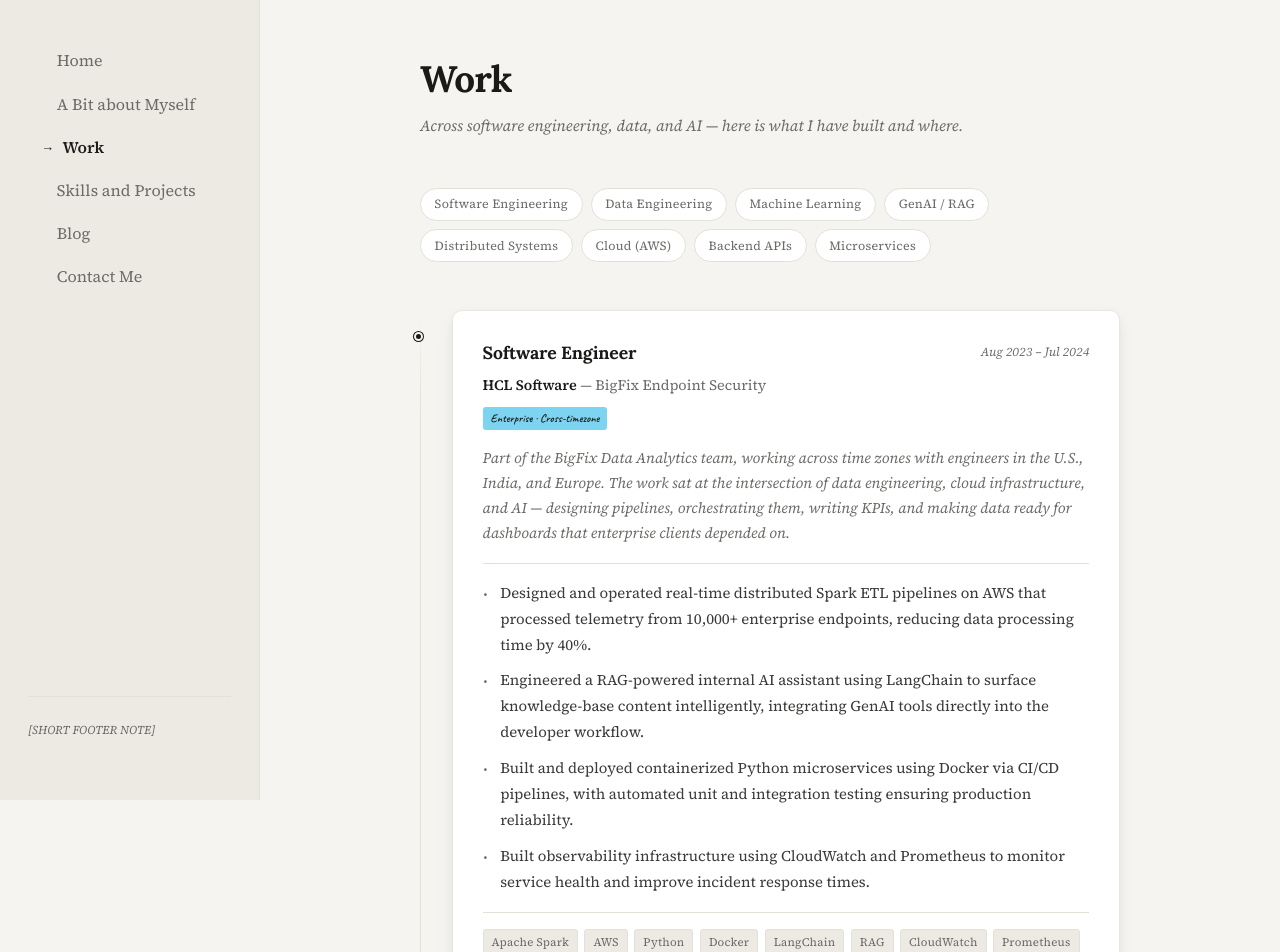
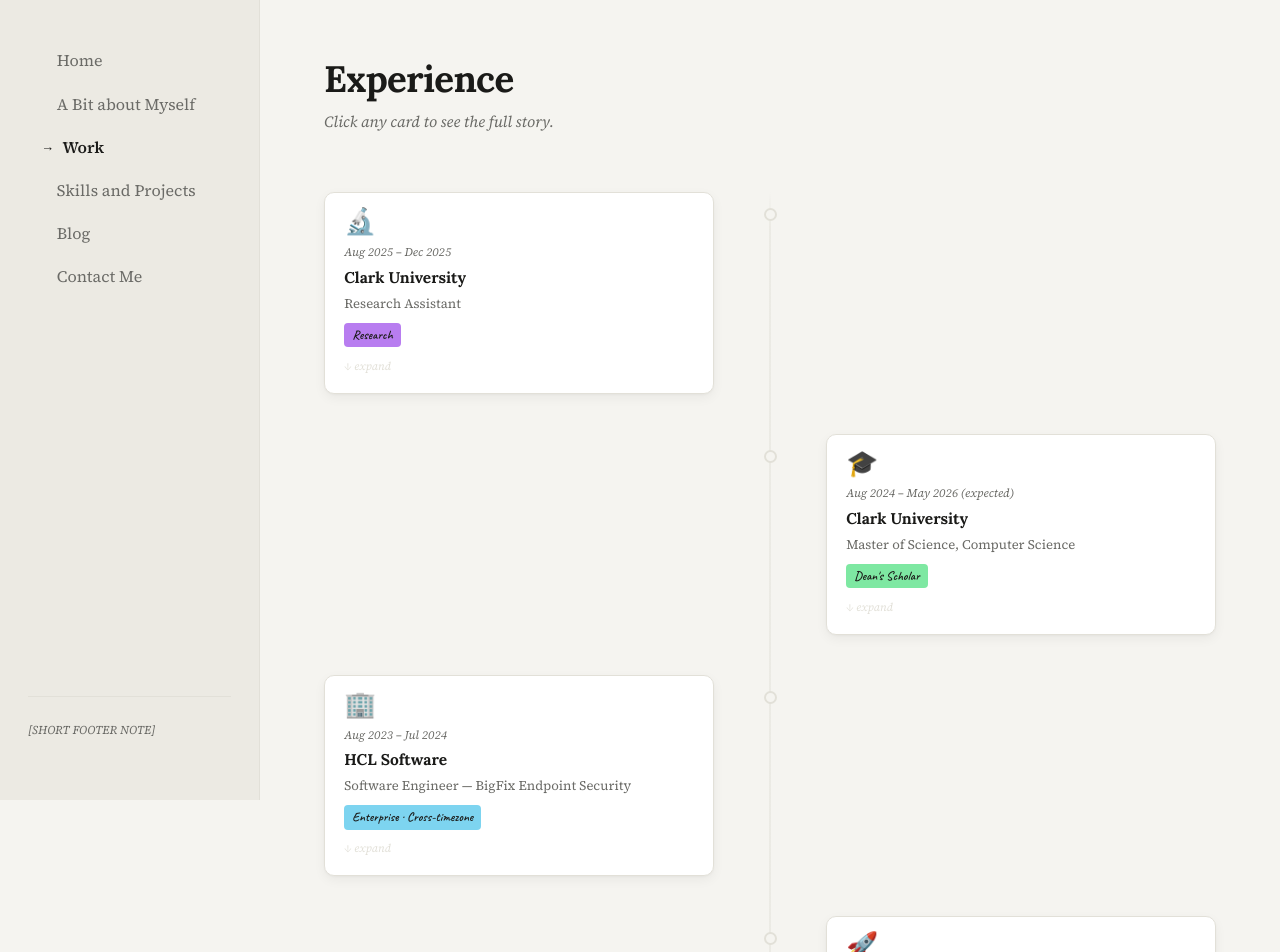
Before and after one commit to uma-1510/my-portfolio, a Next.js app: page /work in a window 1280 px wide. Shown: the top 952 px of the page. Built offline with nearby package versions, Linux system fonts and the light colour scheme.

Commit message:
added work and experience sections

```diff
--- a/app/work/page.tsx
+++ b/app/work/page.tsx
@@ -1,74 +1,193 @@
 'use client'
 
-import { useEffect, useRef } from 'react'
-import type { Metadata } from 'next'
+import { useState } from 'react'
 import styles from './work.module.css'
 
-/* ---- Animated timeline item ---- */
-function TimelineItem({
-  role, company, product, period, envLabel, envColor,
-  context, bullets, tech, delay = 0
-}: {
+interface Entry {
+  side: 'left' | 'right'
+  logo: string
+  period: string
+  company: string
   role: string
-  company: string
-  product: string
-  period: string
-  envLabel: string
-  envColor: string
+  badgeLabel: string
+  badgeColor: string
   context: string
   bullets: string[]
   tech: string[]
-  delay?: number
+}
+
+const ENTRIES: Entry[] = [
+  {
+    side: 'left',
+    logo: '🔬',
+    period: 'Aug 2025 – Dec 2025',
+    company: 'Clark University',
+    role: 'Research Assistant',
+    badgeLabel: 'Research',
+    badgeColor: 'var(--hl-lavender)',
+    context: 'Worked directly with Professor Rand Alfaris on deep fake detection research — reading papers, benchmarking models, and building the foundation for a structured literature review.',
+    bullets: [
+      'Analysed and benchmarked deep fake detection models across multiple architectures against real-world constraints including latency, accuracy, and compute cost.',
+      'Identified and organised relevant publications to build a structured literature review, mapping gaps and trends in the detection landscape.',
+      'Collaborated closely with Professor Rand Alfaris on research methodology, model evaluation, and synthesis of findings.',
+    ],
+    tech: ['Python', 'Deep Learning', 'Computer Vision', 'TensorFlow', 'Research Methods'],
+  },
+  {
+    side: 'right',
+    logo: '🎓',
+    period: 'Aug 2024 – May 2026 (expected)',
+    company: 'Clark University',
+    role: 'Master of Science, Computer Science',
+    badgeLabel: "Dean's Scholar",
+    badgeColor: 'var(--hl-mint)',
+    context: "Full-time MS programme at Clark University, where I was awarded the Dean's Scholarship for academic excellence. Balancing coursework with research and side projects throughout.",
+    bullets: [
+      "Awarded Dean's Scholar — granted for academic excellence across the programme.",
+      'Core coursework spanning distributed systems, machine learning, algorithms, and advanced software engineering.',
+      'Research assistant role alongside studies — analysed deep fake detection models with Professor Rand Alfaris.',
+    ],
+    tech: ['Distributed Systems', 'Machine Learning', 'Algorithms', 'Software Engineering'],
+  },
+  {
+    side: 'left',
+    logo: '🏢',
+    period: 'Aug 2023 – Jul 2024',
+    company: 'HCL Software',
+    role: 'Software Engineer — BigFix Endpoint Security',
+    badgeLabel: 'Enterprise · Cross-timezone',
+    badgeColor: 'var(--hl-sky)',
+    context: 'Part of the BigFix Data Analytics team, working across time zones with engineers in the U.S., India, and Europe. The work sat at the intersection of data engineering, cloud infrastructure, and AI — designing pipelines and making data ready for dashboards that enterprise clients depended on.',
+    bullets: [
+      'Designed and operated real-time distributed Spark ETL pipelines on AWS processing telemetry from 10,000+ enterprise endpoints, reducing data processing time by 40%.',
+      'Engineered a RAG-powered internal AI assistant using LangChain, integrating GenAI tools directly into the developer workflow.',
+      'Built and deployed containerised Python microservices via CI/CD pipelines with automated unit and integration testing.',
+      'Built observability infrastructure using CloudWatch and Prometheus to monitor service health and improve incident response times.',
+    ],
+    tech: ['Apache Spark', 'AWS', 'Python', 'Docker', 'LangChain', 'RAG', 'CloudWatch', 'Prometheus', 'CI/CD'],
+  },
+  {
+    side: 'right',
+    logo: '🚀',
+    period: 'Jan 2023 – Jul 2023',
+    company: 'Quinbay Technologies',
+    role: 'Software Engineer Intern — E-Commerce Platform',
+    badgeLabel: 'Startup · Fast-paced',
+    badgeColor: 'var(--hl-peach)',
+    context: 'Quinbay is a fast-growing startup building e-commerce infrastructure for Southeast Asian markets. I wore multiple hats — writing backend APIs, collaborating with product and design, and shipping features real users in Indonesia interacted with daily.',
+    bullets: [
+      'Built 25+ RESTful APIs using Spring Boot across 5 microservices for an Indonesian e-commerce platform, achieving 93% unit test coverage.',
+      'Integrated Apache Kafka for async event-driven communication and Apache Solr for full-text search, improving message throughput by 40%.',
+      'Shipped 10+ features for flash sale retail pricing using AWS and SQL/NoSQL, boosting system performance by 20%.',
+      'Collaborated with product managers and design teams to translate requirements into reliable user-facing features on tight deadlines.',
+    ],
+    tech: ['Java', 'Spring Boot', 'Apache Kafka', 'Apache Solr', 'AWS', 'SQL', 'MongoDB', 'Microservices'],
+  },
+  {
+    side: 'left',
+    logo: '🤖',
+    period: 'Jan 2022 – Apr 2022',
+    company: 'Indian Servers',
+    role: 'Machine Learning Intern',
+    badgeLabel: 'ML / Research',
+    badgeColor: 'var(--hl-pink)',
+    context: 'An early experience working at the intersection of data and machine learning — analysing models, testing their performance, and building systems around them. First hands-on ML work outside a classroom.',
+    bullets: [
+      'Analysed and evaluated machine learning models across multiple domains, testing for accuracy, robustness, and edge-case behaviour.',
+      'Built supporting systems and tooling to operationalise model outputs for downstream applications.',
+      'Gained end-to-end experience across the ML lifecycle — from data preparation through evaluation and deployment.',
+    ],
+    tech: ['Python', 'Machine Learning', 'Data Analysis', 'Model Evaluation'],
+  },
+]
+
+/* ---- Single timeline item ---- */
+function TimelineItem({
+  entry,
+  isOpen,
+  onToggle,
+}: {
+  entry: Entry
+  isOpen: boolean
+  onToggle: () => void
 }) {
-  const ref = useRef<HTMLDivElement>(null)
+  const card = (
+    <div>
+      {/* Collapsed header — always visible */}
+      <button
+        className={styles.cardBtn}
+        onClick={onToggle}
+        aria-expanded={isOpen}
+      >
+        <span className={styles.cardLogo}>{entry.logo}</span>
+        <span className={styles.cardPeriod}>{entry.period}</span>
+        <span className={styles.cardCompany}>{entry.company}</span>
+        <span className={styles.cardRole}>{entry.role}</span>
+        <span className={styles.badge} style={{ background: entry.badgeColor }}>
+          {entry.badgeLabel}
+        </span>
+        <span className={styles.hint}>{isOpen ? '↑ collapse' : '↓ expand'}</span>
+      </button>
 
-  useEffect(() => {
-    const el = ref.current
-    if (!el) return
-    const observer = new IntersectionObserver(
-      ([entry]) => {
-        if (entry.isIntersecting) {
-          setTimeout(() => el.classList.add(styles.visible), delay)
-          observer.disconnect()
-        }
-      },
-      { threshold: 0.08 }
-    )
-    observer.observe(el)
-    return () => observer.disconnect()
-  }, [delay])
+      {/* Smooth expand — CSS transition only, no remount */}
+      <div className={`${styles.panel} ${isOpen ? styles.open : ''}`}>
+        <div className={styles.panelInner}>
+          <p className={styles.context}>{entry.context}</p>
+          <ul className={styles.bullets}>
+            {entry.bullets.map((b, i) => <li key={i}>{b}</li>)}
+          </ul>
+          <div className={styles.techRow}>
+            {entry.tech.map(t => (
+              <span key={t} className={styles.tech}>{t}</span>
+            ))}
+          </div>
+        </div>
+      </div>
+    </div>
+  )
 
   return (
-    <div ref={ref} className={styles.item}>
-      <div className={styles.card}>
+    <div className={`${styles.item} ${entry.side}`}>
+      <div className={styles.slotLeft}>
+        {entry.side === 'left' && card}
+      </div>
 
-        <div className={styles.cardHeader}>
-          <span className={styles.role}>{role}</span>
-          <span className={styles.period}>{period}</span>
-        </div>
+      <div className={styles.slotCenter}>
+        <div
+          className={`${styles.dot} ${isOpen ? styles.dotOpen : ''}`}
+          onClick={onToggle}
+        />
+      </div>
 
-        <p className={styles.company}>
-          <strong>{company}</strong> — {product}
-        </p>
+      <div className={styles.slotRight}>
+        {entry.side === 'right' && card}
+      </div>
+    </div>
+  )
+}
 
-        <span
-          className={styles.envTag}
-          style={{ background: envColor, color: '#1a1a18' }}
-        >
-          {envLabel}
-        </span>
+export default function WorkPage() {
+  const [openIndex, setOpenIndex] = useState<number | null>(null)
 
-        <p className={styles.context}>{context}</p>
+  function handleToggle(i: number) {
+    setOpenIndex(prev => (prev === i ? null : i))
+  }
 
-        <ul className={styles.bullets}>
-          {bullets.map((b, i) => (
-            <li key={i} className={styles.bullet}>{b}</li>
-          ))}
-        </ul>
+  return (
+    <div className={styles.page}>
+      <div className={styles.content}>
 
-        <div className={styles.techRow}>
-          {tech.map(t => (
-            <span key={t} className={styles.tech}>{t}</span>
+        <h1 className={styles.title}>Experience</h1>
+        <p className={styles.subtitle}>Click any card to see the full story.</p>
+
+        <div className={styles.timeline}>
+          {ENTRIES.map((entry, i) => (
+            <TimelineItem
+              key={i}
+              entry={entry}
+              isOpen={openIndex === i}
+              onToggle={() => handleToggle(i)}
+            />
           ))}
         </div>
 
@@ -76,101 +195,3 @@
     </div>
   )
 }
-
-/* ---- All experience data ---- */
-const EXPERIENCE = [
-  {
-    role:     'Software Engineer',
-    company:  'HCL Software',
-    product:  'BigFix Endpoint Security',
-    period:   'Aug 2023 – Jul 2024',
-    envLabel: 'Enterprise · Cross-timezone',
-    envColor: 'var(--hl-sky)',
-    context:  'Part of the BigFix Data Analytics team, working across time zones with engineers in the U.S., India, and Europe. The work sat at the intersection of data engineering, cloud infrastructure, and AI — designing pipelines, orchestrating them, writing KPIs, and making data ready for dashboards that enterprise clients depended on.',
-    bullets: [
-      'Designed and operated real-time distributed Spark ETL pipelines on AWS that processed telemetry from 10,000+ enterprise endpoints, reducing data processing time by 40%.',
-      'Engineered a RAG-powered internal AI assistant using LangChain to surface knowledge-base content intelligently, integrating GenAI tools directly into the developer workflow.',
-      'Built and deployed containerized Python microservices using Docker via CI/CD pipelines, with automated unit and integration testing ensuring production reliability.',
-      'Built observability infrastructure using CloudWatch and Prometheus to monitor service health and improve incident response times.',
-    ],
-    tech: ['Apache Spark', 'AWS', 'Python', 'Docker', 'LangChain', 'RAG', 'CloudWatch', 'Prometheus', 'CI/CD'],
-    delay: 0,
-  },
-  {
-    role:     'Software Engineer Intern',
-    company:  'Quinbay Technologies',
-    product:  'E-Commerce Platform',
-    period:   'Jan 2023 – Jul 2023',
-    envLabel: 'Startup · Fast-paced',
-    envColor: 'var(--hl-mint)',
-    context:  'Quinbay is a fast-growing startup building e-commerce infrastructure for Southeast Asian markets. As an intern, I wore multiple hats — writing backend APIs, collaborating with design and product teams, and shipping features that real users in Indonesia interacted with daily. The pace was real and the ownership was real.',
-    bullets: [
-      'Built 25+ RESTful APIs using Spring Boot to connect frontend and backend across 5 microservices for an Indonesian e-commerce platform, achieving 93% unit test coverage in an Agile setting.',
-      'Integrated Apache Kafka for asynchronous event-driven communication and Apache Solr for full-text search across distributed microservices, improving message throughput by 40% and reducing latency.',
-      'Implemented 10+ new features for flash sale retail pricing using AWS and SQL/NoSQL databases, boosting system performance by 20%.',
-      'Collaborated closely with product managers and design teams to translate requirements into reliable, user-facing features on tight deadlines.',
-    ],
-    tech: ['Java', 'Spring Boot', 'Apache Kafka', 'Apache Solr', 'AWS', 'SQL', 'MongoDB', 'Microservices'],
-    delay: 120,
-  },
-  {
-    role:     'Machine Learning Intern',
-    company:  'Indian Servers',
-    product:  'ML Systems',
-    period:   '2022',
-    envLabel: 'Research-oriented',
-    envColor: 'var(--hl-lavender)',
-    context:  'An early experience working at the intersection of data and machine learning — analyzing models, testing their performance, and building systems around them. This is where I first got hands-on with ML outside of a classroom and realized it was an area I genuinely wanted to keep going deeper in.',
-    bullets: [
-      'Analyzed and evaluated machine learning models across multiple problem domains, testing for accuracy, robustness, and edge-case behavior.',
-      'Built supporting systems and tooling to operationalize model outputs and make results usable in downstream applications.',
-      'Gained foundational experience working across the full ML lifecycle — from data preparation through evaluation and deployment.',
-    ],
-    tech: ['Python', 'Machine Learning', 'Data Analysis', 'Model Evaluation'],
-    delay: 240,
-  },
-]
-
-const SKILLS = [
-  'Software Engineering', 'Data Engineering', 'Machine Learning', 'GenAI / RAG',
-  'Distributed Systems', 'Cloud (AWS)', 'Backend APIs', 'Microservices',
-]
-
-export default function WorkPage() {
-  return (
-    <div className={styles.page}>
-      <div className={styles.content}>
-
-        <h1 className={styles.title}>Work</h1>
-        <p className={styles.subtitle}>
-          Across software engineering, data, and AI — here is what I have built and where.
-        </p>
-
-        {/* ---- Skill area pills ---- */}
-        <div className={styles.skillRow}>
-          {SKILLS.map(s => (
-            <span key={s} className={styles.skillPill}>{s}</span>
-          ))}
-        </div>
-
-        {/* ---- Timeline ---- */}
-        <div className={styles.timeline}>
-          {EXPERIENCE.map((exp, i) => (
-            <TimelineItem key={i} {...exp} />
-          ))}
-        </div>
-
-        {/* ---- Resume CTA ---- */}
-        <p className={styles.cta}>
-          Want the full picture?{' '}
-          <a href="/resume.pdf" target="_blank" rel="noopener noreferrer">
-            Download my résumé
-          </a>
-          {' '}or{' '}
-          <a href="/contact">reach out directly</a>.
-        </p>
-
-      </div>
-    </div>
-  )
-}
--- a/app/work/work.module.css
+++ b/app/work/work.module.css
@@ -1,3 +1,7 @@
+/* ============================================
+   WORK — Alternating timeline, light theme
+   ============================================ */
+
 .page {
   display: flex;
   justify-content: center;
@@ -6,8 +10,8 @@
 
 .content {
   width: 100%;
-  max-width: 700px;
-  padding: 3.5rem 0 4rem;
+  max-width: 900px;
+  padding: 3.5rem 0 5rem;
 }
 
 .title {
@@ -15,7 +19,7 @@
   font-size: clamp(1.8rem, 3vw, 2.3rem);
   font-weight: 700;
   letter-spacing: -0.02em;
-  margin-bottom: 0.6rem;
+  margin-bottom: 0.4rem;
   color: var(--color-text);
 }
 
@@ -23,197 +27,219 @@
   font-size: 0.97rem;
   color: var(--color-muted);
   font-style: italic;
-  margin-bottom: 3rem;
+  margin-bottom: 3.5rem;
 }
 
-/* ---- Skill tags row ---- */
-.skillRow {
+/* ============================================
+   TIMELINE SHELL
+   ============================================ */
+
+.timeline {
+  position: relative;
   display: flex;
-  flex-wrap: wrap;
-  gap: 0.5rem;
-  margin-bottom: 3rem;
+  flex-direction: column;
 }
 
-.skillPill {
-  font-size: 0.78rem;
-  font-family: var(--font-body);
-  color: var(--color-muted);
-  background: #fff;
-  border: 1px solid var(--color-border);
-  padding: 0.3rem 0.85rem;
-  border-radius: 20px;
-  letter-spacing: 0.02em;
-  transition: border-color 0.2s ease, color 0.2s ease;
+/* Centre vertical line */
+.timeline::before {
+  content: '';
+  position: absolute;
+  left: 50%;
+  top: 0;
+  bottom: 0;
+  width: 1px;
+  transform: translateX(-50%);
+  background: linear-gradient(
+    to bottom,
+    transparent,
+    var(--color-border) 3%,
+    var(--color-border) 97%,
+    transparent
+  );
+  z-index: 0;
 }
 
-.skillPill:hover {
-  border-color: var(--color-text);
-  color: var(--color-text);
+/* ============================================
+   SINGLE ITEM ROW
+   ============================================ */
+
+.item {
+  display: grid;
+  grid-template-columns: 1fr 48px 1fr;
+  align-items: start;
+  margin-bottom: 2.5rem;
+  position: relative;
 }
 
-/* ---- Timeline container ---- */
-.timeline {
-  position: relative;
+/* Left column */
+.slotLeft {
+  padding-right: 2rem;
+  display: flex;
+  flex-direction: column;
+  align-items: flex-end;
+}
+
+/* Centre dot column */
+.slotCenter {
+  display: flex;
+  justify-content: center;
+  padding-top: 1rem;
+  z-index: 1;
+}
+
+.dot {
+  width: 13px;
+  height: 13px;
+  border-radius: 50%;
+  background: var(--color-bg);
+  border: 2px solid var(--color-border);
+  flex-shrink: 0;
+  transition: background 0.2s ease, border-color 0.25s ease, transform 0.25s ease;
+  cursor: pointer;
+}
+
+.dotOpen,
+.item:hover .dot {
+  background: var(--color-text);
+  border-color: var(--color-text);
+  transform: scale(1.35);
+}
+
+/* Right column */
+.slotRight {
   padding-left: 2rem;
 }
 
-/* The vertical line */
-.timeline::before {
-  content: '';
-  position: absolute;
-  left: 0;
-  top: 8px;
-  bottom: 8px;
-  width: 1px;
-  background: linear-gradient(
-    to bottom,
-    transparent,
-    var(--color-border) 5%,
-    var(--color-border) 95%,
-    transparent
-  );
+/* Hide the unused slot */
+.item.left  .slotRight { visibility: hidden; pointer-events: none; }
+.item.right .slotLeft  { visibility: hidden; pointer-events: none; }
+
+/* ============================================
+   CARD — collapsed header
+   ============================================ */
+
+.cardBtn {
+  all: unset;
+  cursor: pointer;
+  display: flex;
+  flex-direction: column;
+  gap: 0.3rem;
+  background: #ffffff;
+  border: 1px solid var(--color-border);
+  border-radius: 10px;
+  padding: 1rem 1.2rem 1rem;
+  width: 100%;
+  box-sizing: border-box;
+  box-shadow: 0 1px 3px rgba(0,0,0,0.04), 0 4px 12px rgba(0,0,0,0.05);
+  transition: box-shadow 0.22s ease, transform 0.22s ease, border-color 0.22s ease;
+  text-align: left;
 }
 
-/* ---- Single timeline item ---- */
-.item {
-  position: relative;
-  margin-bottom: 2rem;
-
-  /* animation base */
-  opacity: 0;
-  transform: translateX(-12px);
-  transition:
-    opacity 0.55s var(--ease-out),
-    transform 0.55s var(--ease-out);
+.cardBtn:hover {
+  box-shadow: 0 4px 16px rgba(0,0,0,0.1);
+  transform: translateY(-2px);
+  border-color: #c8c4bc;
 }
 
-.item.visible {
-  opacity: 1;
-  transform: translateX(0);
+.cardLogo {
+  font-size: 1.6rem;
+  line-height: 1;
+  margin-bottom: 0.15rem;
 }
 
-/* Dot on the line */
-.item::before {
-  content: '';
-  position: absolute;
-  left: -2.4rem;
-  top: 1.35rem;
-  width: 9px;
-  height: 9px;
-  border-radius: 50%;
-  background: var(--color-text);
-  border: 2px solid var(--color-bg);
-  box-shadow: 0 0 0 1px var(--color-text);
-  transition: transform 0.2s ease, background 0.2s ease;
+.cardPeriod {
+  font-size: 0.74rem;
+  font-style: italic;
+  color: var(--color-muted);
 }
 
-.item:hover::before {
-  transform: scale(1.4);
-  background: var(--hl-mint);
-  box-shadow: 0 0 0 1px var(--hl-mint);
+.cardCompany {
+  font-family: var(--font-display);
+  font-size: 0.97rem;
+  font-weight: 700;
+  color: var(--color-text);
+  line-height: 1.25;
 }
 
-/* ---- Card ---- */
-.card {
-  background: #ffffff;
-  border: 1px solid #e8e6df;
-  border-radius: 10px;
-  padding: 1.65rem 1.85rem;
-  box-shadow:
-    0 1px 2px rgba(0,0,0,0.04),
-    0 4px 12px rgba(0,0,0,0.06),
-    0 8px 24px rgba(0,0,0,0.03);
-  transition:
-    box-shadow 0.25s ease,
-    transform 0.25s ease;
+.cardRole {
+  font-size: 0.82rem;
+  color: var(--color-muted);
 }
 
-.card:hover {
-  box-shadow:
-    0 2px 4px rgba(0,0,0,0.05),
-    0 8px 20px rgba(0,0,0,0.09),
-    0 16px 36px rgba(0,0,0,0.05);
-  transform: translateY(-2px);
+.badge {
+  display: inline-block;
+  font-family: var(--font-handwrite);
+  font-size: 0.8rem;
+  font-weight: 600;
+  padding: 1px 8px;
+  border-radius: 4px;
+  margin-top: 0.2rem;
+  align-self: flex-start;
+  color: #1a1a18;
 }
 
-/* ---- Card header ---- */
-.cardHeader {
-  display: flex;
-  justify-content: space-between;
-  align-items: flex-start;
-  gap: 1rem;
-  margin-bottom: 0.25rem;
-  flex-wrap: wrap;
+.hint {
+  font-size: 0.71rem;
+  color: var(--color-border);
+  font-style: italic;
+  margin-top: 0.3rem;
+  transition: color 0.2s ease;
+}
+.cardBtn:hover .hint { color: var(--color-muted); }
+
+/* ============================================
+   EXPANDED PANEL
+   ============================================ */
+
+.panel {
+  overflow: hidden;
+  max-height: 0;
+  opacity: 0;
+  transition: max-height 0.48s cubic-bezier(0.16,1,0.3,1), opacity 0.35s ease;
 }
 
-.role {
-  font-family: var(--font-display);
-  font-size: 1.1rem;
-  font-weight: 700;
-  color: var(--color-text);
-  letter-spacing: -0.01em;
+.panel.open {
+  max-height: 700px;
+  opacity: 1;
 }
 
-.period {
-  font-size: 0.78rem;
+.panelInner {
+  background: #ffffff;
+  border: 1px solid var(--color-border);
+  border-top: none;
+  border-radius: 0 0 10px 10px;
+  padding: 1rem 1.2rem 1.25rem;
+  margin-top: -2px;
+}
+
+.context {
+  font-size: 0.88rem;
+  line-height: 1.78;
   color: var(--color-muted);
   font-style: italic;
-  white-space: nowrap;
-  padding-top: 0.2rem;
-}
-
-.company {
-  font-size: 0.9rem;
-  color: var(--color-muted);
-  margin-bottom: 0.25rem;
-}
-
-.company strong {
-  color: var(--color-text);
-  font-weight: 600;
-}
-
-/* ---- Environment tag ---- */
-.envTag {
-  display: inline-block;
-  font-size: 0.72rem;
-  font-family: var(--font-handwrite);
-  font-weight: 600;
-  padding: 1px 8px;
-  border-radius: 3px;
-  margin-bottom: 1rem;
-}
-
-/* ---- Context blurb ---- */
-.context {
-  font-size: 0.93rem;
-  color: var(--color-muted);
-  font-style: italic;
-  line-height: 1.7;
-  margin-bottom: 1rem;
-  padding-bottom: 1rem;
+  margin-bottom: 0.85rem;
+  padding-bottom: 0.85rem;
   border-bottom: 1px solid var(--color-border);
 }
 
-/* ---- Bullet points ---- */
 .bullets {
   list-style: none;
   padding: 0;
-  margin: 0;
+  margin: 0 0 0;
   display: flex;
   flex-direction: column;
-  gap: 0.6rem;
+  gap: 0.45rem;
 }
 
-.bullet {
-  font-size: 0.93rem;
-  line-height: 1.75;
-  color: #3a3a38;
+.bullets li {
+  font-size: 0.87rem;
+  line-height: 1.72;
+  color: var(--color-text);
   padding-left: 1.1rem;
   position: relative;
 }
 
-.bullet::before {
+.bullets li::before {
   content: '·';
   position: absolute;
   left: 0;
@@ -222,18 +248,17 @@
   line-height: 1.5;
 }
 
-/* ---- Tech tags ---- */
 .techRow {
   display: flex;
   flex-wrap: wrap;
-  gap: 0.4rem;
-  margin-top: 1.1rem;
-  padding-top: 1rem;
+  gap: 0.35rem;
+  margin-top: 1rem;
+  padding-top: 0.9rem;
   border-top: 1px solid var(--color-border);
 }
 
 .tech {
-  font-size: 0.72rem;
+  font-size: 0.71rem;
   color: var(--color-muted);
   background: var(--color-nav-bg);
   border: 1px solid var(--color-border);
@@ -242,20 +267,28 @@
   letter-spacing: 0.02em;
 }
 
-/* ---- Resume CTA ---- */
-.cta {
-  margin-top: 2.5rem;
-  padding-top: 2rem;
-  border-top: 1px solid var(--color-border);
-  font-size: 0.97rem;
-  color: var(--color-muted);
+/* ============================================
+   MOBILE
+   ============================================ */
+
+@media (max-width: 640px) {
+  .page { padding: 0 1.25rem; }
+  .timeline::before { left: 14px; }
+
+  .item {
+    grid-template-columns: 28px 1fr;
+    margin-bottom: 1.75rem;
+  }
+
+  .slotLeft  { display: none; }
+  .slotCenter {
+    grid-column: 1;
+    padding-top: 0.9rem;
+  }
+  .slotRight {
+    grid-column: 2;
+    padding-left: 0.85rem;
+    visibility: visible !important;
+  }
+  .item.left .slotRight { visibility: visible !important; }
 }
-
-/* ---- Mobile ---- */
-@media (max-width: 600px) {
-  .page     { padding: 0 1.25rem; }
-  .timeline { padding-left: 1.5rem; }
-  .item::before { left: -1.9rem; }
-  .card     { padding: 1.25rem 1.35rem; }
-  .cardHeader { flex-direction: column; gap: 0.2rem; }
-}
```
